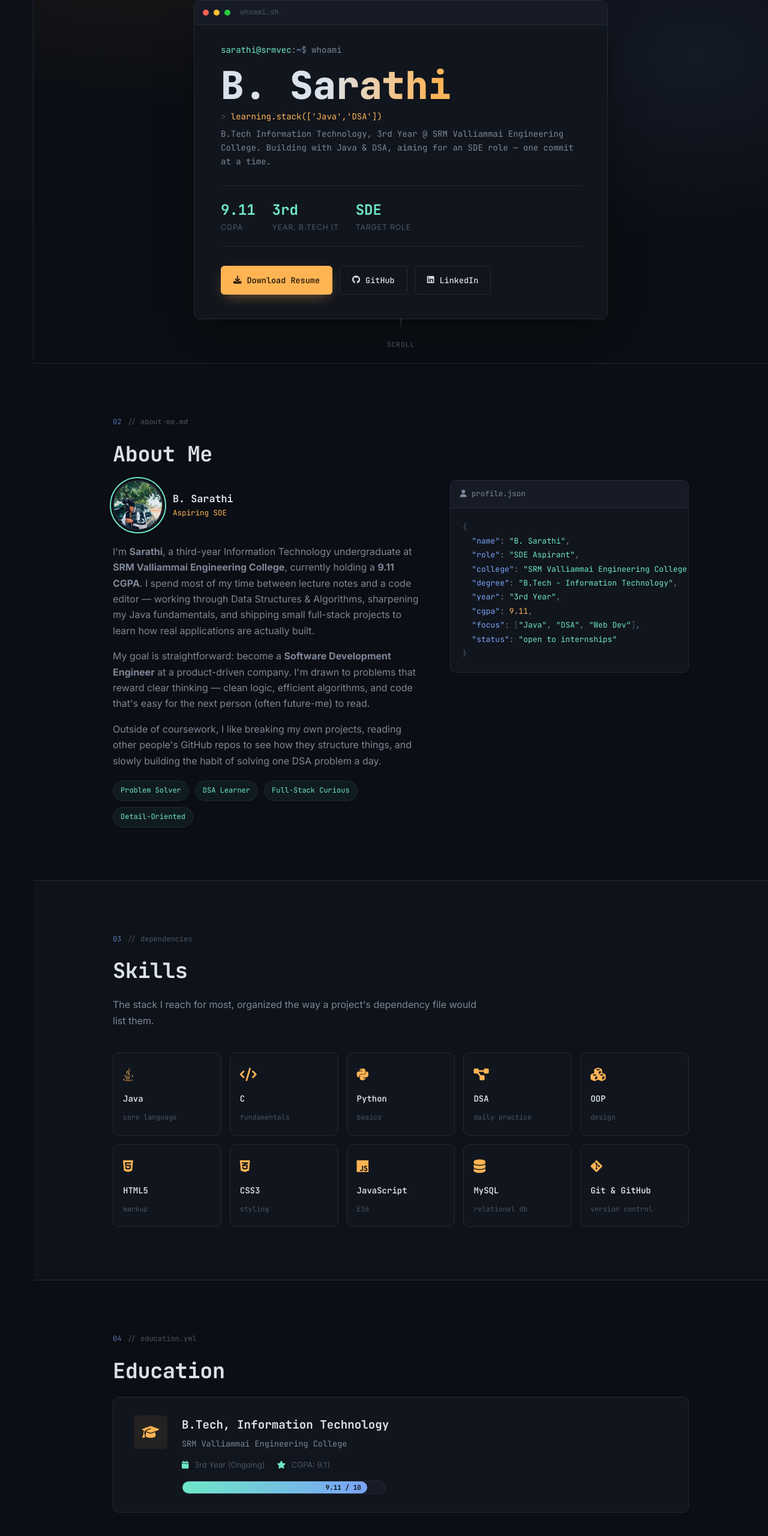
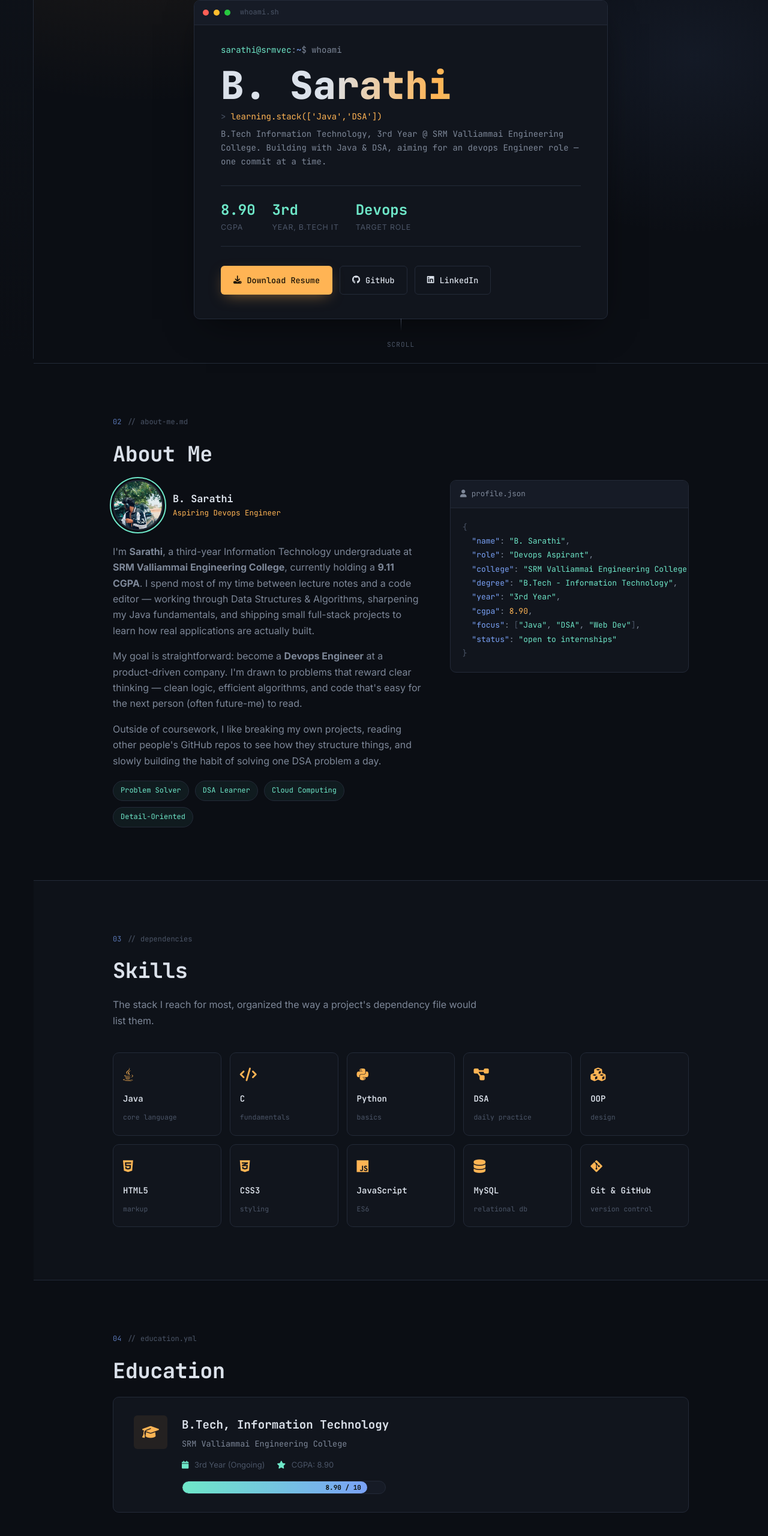
Before and after one commit to Sarathix3/portfolio-website, a plain HTML site: page index.html in a window 1280 px wide. Shown: the part 202-2762 px from the top of the page at 60% size. Drawn offline with Linux system fonts and the light colour scheme; files whose address does not match are found by name.

Commit message:
updated index.html

```diff
--- a/index.html
+++ b/index.html
@@ -3,8 +3,8 @@
 <head>
 <meta charset="UTF-8" />
 <meta name="viewport" content="width=device-width, initial-scale=1.0" />
-<title>B.Sarathi — Software Developer</title>
-<meta name="description" content="Portfolio of B. Sarathi, B.Tech IT student and aspiring Software Development Engineer." />
+<title>B.Sarathi — Devops Engineer</title>
+<meta name="description" content="Portfolio of B. Sarathi, B.Tech IT student and aspiring Devops Engineer." />
 
 <link rel="preconnect" href="https://fonts.googleapis.com">
 <link rel="preconnect" href="https://fonts.gstatic.com" crossorigin>
@@ -61,12 +61,12 @@
         <p class="hero-role">
           <span class="bracket">&gt;</span> <span id="typed"></span><span class="cursor-blink">_</span>
         </p>
-        <p class="hero-desc">B.Tech Information Technology, 3rd Year @ SRM Valliammai Engineering College. Building with Java &amp; DSA, aiming for an SDE role — one commit at a time.</p>
+        <p class="hero-desc">B.Tech Information Technology, 3rd Year @ SRM Valliammai Engineering College. Building with Java &amp; DSA, aiming for an devops Engineer role — one commit at a time.</p>
 
         <div class="hero-stats">
-          <div class="stat"><span class="stat-num">9.11</span><span class="stat-label">CGPA</span></div>
+          <div class="stat"><span class="stat-num">8.90</span><span class="stat-label">CGPA</span></div>
           <div class="stat"><span class="stat-num">3rd</span><span class="stat-label">Year, B.Tech IT</span></div>
-          <div class="stat"><span class="stat-num">SDE</span><span class="stat-label">Target Role</span></div>
+          <div class="stat"><span class="stat-num">Devops</span><span class="stat-label">Target Role</span></div>
         </div>
 
         <div class="hero-actions">
@@ -92,17 +92,17 @@
           <img src="assets/profile-photo.jpg" alt="B. Sarathi" class="about-photo" />
           <div class="about-photo-caption">
             <span class="about-photo-name">B. Sarathi</span>
-            <span class="about-photo-role">Aspiring SDE</span>
+            <span class="about-photo-role">Aspiring Devops Engineer</span>
           </div>
         </div>
         <p>I'm <strong>Sarathi</strong>, a third-year Information Technology undergraduate at <strong>SRM Valliammai Engineering College</strong>, currently holding a <strong>9.11 CGPA</strong>. I spend most of my time between lecture notes and a code editor — working through Data Structures &amp; Algorithms, sharpening my Java fundamentals, and shipping small full-stack projects to learn how real applications are actually built.</p>
-        <p>My goal is straightforward: become a <strong>Software Development Engineer</strong> at a product-driven company. I'm drawn to problems that reward clear thinking — clean logic, efficient algorithms, and code that's easy for the next person (often future-me) to read.</p>
+        <p>My goal is straightforward: become a <strong>Devops Engineer</strong> at a product-driven company. I'm drawn to problems that reward clear thinking — clean logic, efficient algorithms, and code that's easy for the next person (often future-me) to read.</p>
         <p>Outside of coursework, I like breaking my own projects, reading other people's GitHub repos to see how they structure things, and slowly building the habit of solving one DSA problem a day.</p>
 
         <div class="about-tags">
           <span class="pill">Problem Solver</span>
           <span class="pill">DSA Learner</span>
-          <span class="pill">Full-Stack Curious</span>
+          <span class="pill">Cloud Computing</span>
           <span class="pill">Detail-Oriented</span>
         </div>
       </div>
@@ -111,11 +111,11 @@
         <div class="card-header"><i class="fa-solid fa-user"></i> profile.json</div>
         <pre class="code-block"><span class="k">{</span>
   <span class="p">"name"</span>: <span class="s">"B. Sarathi"</span>,
-  <span class="p">"role"</span>: <span class="s">"SDE Aspirant"</span>,
+  <span class="p">"role"</span>: <span class="s">"Devops Aspirant"</span>,
   <span class="p">"college"</span>: <span class="s">"SRM Valliammai Engineering College"</span>,
   <span class="p">"degree"</span>: <span class="s">"B.Tech - Information Technology"</span>,
   <span class="p">"year"</span>: <span class="s">"3rd Year"</span>,
-  <span class="p">"cgpa"</span>: <span class="n">9.11</span>,
+  <span class="p">"cgpa"</span>: <span class="n">8.90</span>,
   <span class="p">"focus"</span>: <span class="k">[</span><span class="s">"Java"</span>, <span class="s">"DSA"</span>, <span class="s">"Web Dev"</span><span class="k">]</span>,
   <span class="p">"status"</span>: <span class="s">"open to internships"</span>
 <span class="k">}</span></pre>
@@ -148,10 +148,10 @@
         <p class="edu-sub">SRM Valliammai Engineering College</p>
         <div class="edu-meta">
           <span><i class="fa-solid fa-calendar"></i> 3rd Year (Ongoing)</span>
-          <span><i class="fa-solid fa-star"></i> CGPA: 9.11</span>
+          <span><i class="fa-solid fa-star"></i> CGPA: 8.90</span>
         </div>
         <div class="edu-bar">
-          <div class="edu-bar-fill" style="width:91.1%"><span class="edu-bar-label">9.11 / 10</span></div>
+          <div class="edu-bar-fill" style="width:91.1%"><span class="edu-bar-label">8.90 / 10</span></div>
         </div>
       </div>
     </div>
@@ -208,7 +208,7 @@
   <div class="section-inner">
     <div class="line-tag"><span class="ln">08</span> <span class="comment">// contact.sh</span></div>
     <h2 class="section-title">Contact</h2>
-    <p class="section-sub">Open to internships, SDE roles, and anything that involves solving hard problems.</p>
+    <p class="section-sub">Open to internships, Devops roles, and anything that involves solving hard problems.</p>
 
     <div class="contact-grid">
       <div class="contact-links">
@@ -218,11 +218,11 @@
         </a>
         <a href="#" id="contactLinkedin" class="contact-item">
           <i class="fa-brands fa-linkedin"></i>
-          <div><span class="contact-label">LinkedIn</span><span class="contact-value">Add your profile URL</span></div>
+          <div><span class="contact-label">LinkedIn</span><span class="contact-value">www.linkedin.com/in/sarathi-boominathan</span></div>
         </a>
         <a href="mailto:your.email@example.com" class="contact-item">
           <i class="fa-solid fa-envelope"></i>
-          <div><span class="contact-label">Email</span><span class="contact-value">your.email@example.com</span></div>
+          <div><span class="contact-label">Email</span><span class="contact-value">a6090301@gmail.com</span></div>
         </a>
         <a href="#" id="contactPhone" class="contact-item">
           <i class="fa-solid fa-phone"></i>
```
